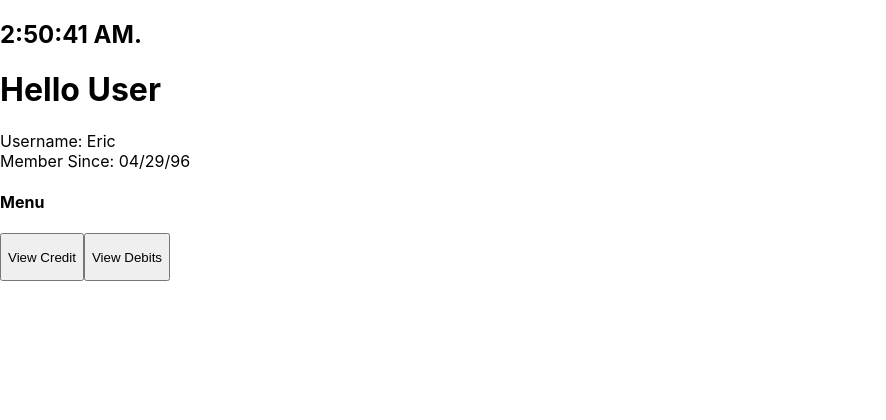
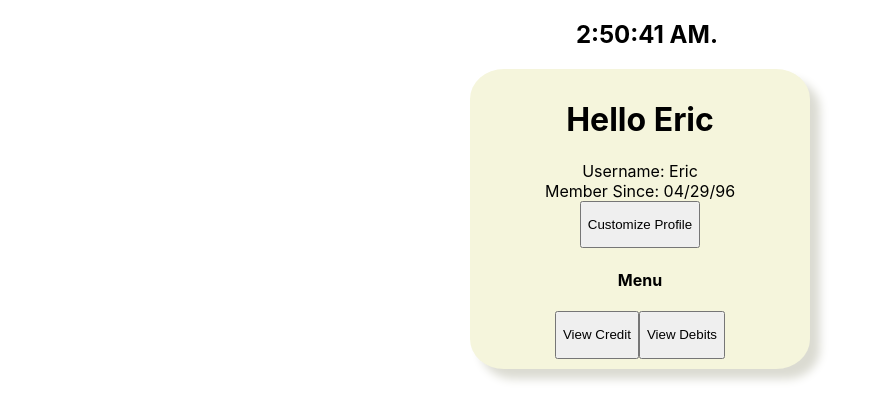
Before and after one commit to perlaescano/CSCI39548-Assignment3, a React (Create React App) app in the folder bank-react-app/: page / in a window 1280 px wide. Shown: the top 420 px of the page, without its empty margins (0-886 px from the left). Built offline with nearby package versions, Linux system fonts and the light colour scheme; no server answers.

Commit message:
Added customize page, as well as button that links to it. It also returns to the profile page when hitting submit

```diff
--- a/bank-react-app/src/App.js
+++ b/bank-react-app/src/App.js
@@ -6,11 +6,12 @@ import UserProfile from './components/UserProfile';
 import Credits from './components/Credits';
 import Debits from './components/Debits';
 import Clock from './components/Clock';
+import CustomizeProfile from './components/CustomizeProfile';
+//import users from './users.json';
 
 class App extends Component {
   constructor() {
     super();
-
     this.state = {
       currentUser:
       {
@@ -22,6 +23,8 @@ class App extends Component {
       totalCredit: 0 //total balance
     }
   }
+
+
 
   componentDidMount() { //for the APIs
     this.getCredit();
@@ -147,6 +150,13 @@ class App extends Component {
       />
     );
 
+    let CustomizeProfileComponent = () => (
+      <CustomizeProfile
+      userName = {this.state.currentUser.userName}
+
+      />
+    );
+
 
     return (
 
@@ -157,6 +167,7 @@ class App extends Component {
           <Switch>
             <Route exact path="/" component={UserProfileComponent}/>
             <Route exact path="/userProfile" render={UserProfileComponent}/>
+            <Route exact path="/customizeProfile" render={CustomizeProfileComponent}/>
             <Route exact path="/credit" render={CreditsComponent}/>
             <Route exact path="/debit" render={DebitsComponent}/>
           </Switch>
--- a/bank-react-app/src/components/Clock.js
+++ b/bank-react-app/src/components/Clock.js
@@ -26,11 +26,16 @@ class Clock extends Component {
 
   render() {
     return (
-      <div>
+      <div style = {clockStyling}>
         <h2>{this.state.date.toLocaleTimeString()}.</h2>
       </div>
     );
   }
+
 }
 
+const clockStyling ={
+  marginLeft: "45%",
+
+}
 export default Clock;
--- /dev/null
+++ b/bank-react-app/src/components/CustomizeProfile.js
@@ -0,0 +1,97 @@
+import React, { useState } from 'react';
+import {useHistory} from 'react-router-dom';
+
+function userSettingsForm() {
+  const [formData, setFormData] = useState({
+    userName: "",
+    backgroundColor: "",
+    textColor: "",
+  });
+
+  const { userName, backgroundColor, textColor } = formData;
+
+  const onChange = (e) => {
+    setFormData((prevState) => {
+      return {
+        ...prevState,
+        [e.target.name]: e.target.value,
+      };
+    });
+  };
+
+  const history = useHistory();
+  const onSubmit = async (e) => {
+    e.preventDefault();
+    history.go(-1);
+  };
+
+  return (
+    <div style={userSettings}>
+      <section className="heading">
+        <h1>User Settings</h1>
+      </section>
+
+      <section className="form">
+        <form onSubmit={onSubmit}>
+          <div>
+            <label>New Username</label>
+            <input
+              type="text"
+              className="form-control"
+              id="userName"
+              name="userName"
+              value={userName}
+              onChange={onChange}
+              placeholder="Enter a new username"
+            />
+          </div>
+          <div>
+            <label>Background Color</label>
+            <input
+              type="text"
+              className="form-control"
+              id="backgroundColor"
+              name="backgroundColor"
+              value={backgroundColor}
+              onChange={onChange}
+              placeholder="Enter a hex value"
+            />
+          </div>
+          <div>
+            <label>Text Color</label>
+            <div>
+            <input
+              type="text"
+              className="form-control"
+              id="textColor"
+              name="textColor"
+              value={textColor}
+              onChange={onChange}
+              placeholder="Enter a hex value"
+            />
+            </div>
+
+          </div>
+
+          <div> <button>Submit</button></div>
+        </form>
+      </section>
+    </div>
+  );
+}
+
+const userSettings ={
+    width: "300px",
+    backgroundColor: "beige",
+    borderRadius: "10%",
+    boxShadow: "10px 10px 10px #dbdbd2",
+    paddingLeft: "20px",
+    paddingTop: "10px",
+    paddingRight: "20px",
+    paddingBottom: "10px",
+    textAlign: "center",
+    marginLeft: "auto",
+    marginRight: "auto",
+  }
+
+export default userSettingsForm;
--- a/bank-react-app/src/components/UserProfile.js
+++ b/bank-react-app/src/components/UserProfile.js
@@ -1,15 +1,19 @@
 import React, {Component} from 'react';
 import {Link} from 'react-router-dom';
 
-class UserProfile extends Component {
-    render() {
-        return (
-            <div id="user">
-                <h1>Hello User</h1>
+class UserProfile extends Component{
+        render() {
+            return (
+            <div style={user}>
+                <h1>Hello {this.props.userName}</h1>
                 <div id="info">
                     <div>Username: {this.props.userName}</div>
                     <div>Member Since: {this.props.memberSince}</div>
                 </div>
+                <div id="customizeProfile">
+                    <Link id="buttons" to="/customizeProfile"><button><p>Customize Profile</p></button></Link>
+                </div>
+
 
                 <div id="loginMenu">
                     <h4>Menu</h4>
@@ -17,8 +21,25 @@ class UserProfile extends Component {
                     <Link id="buttons" to="/debit"><button><p>View Debits</p></button></Link>
                 </div>
             </div>
-        );
-    }
+            );
+        }
+
 }
 
+//function
+
+const user ={
+    width: "300px",
+    backgroundColor: "beige",
+    borderRadius: "10%",
+    boxShadow: "10px 10px 10px #dbdbd2",
+    paddingLeft: "20px",
+    paddingTop: "10px",
+    paddingRight: "20px",
+    paddingBottom: "10px",
+    textAlign: "center",
+    marginLeft: "auto",
+    marginRight: "auto",
+  }
+
 export default UserProfile;
--- /dev/null
+++ b/bank-react-app/src/users.json
@@ -0,0 +1,9 @@
+{
+    "users":[
+        {
+            "userName": "Eric Dittus",
+            "memberSince": "04/29/96"
+
+        }
+    ]
+}
```
